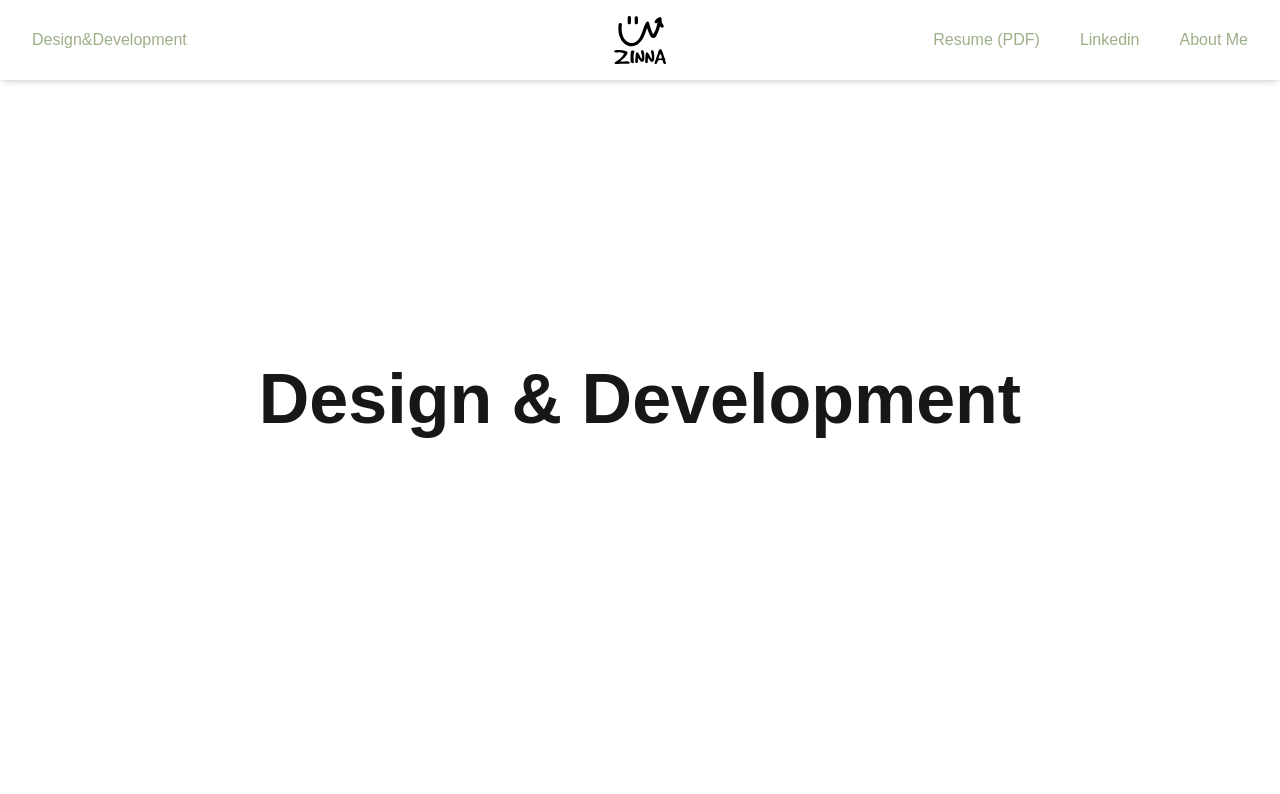
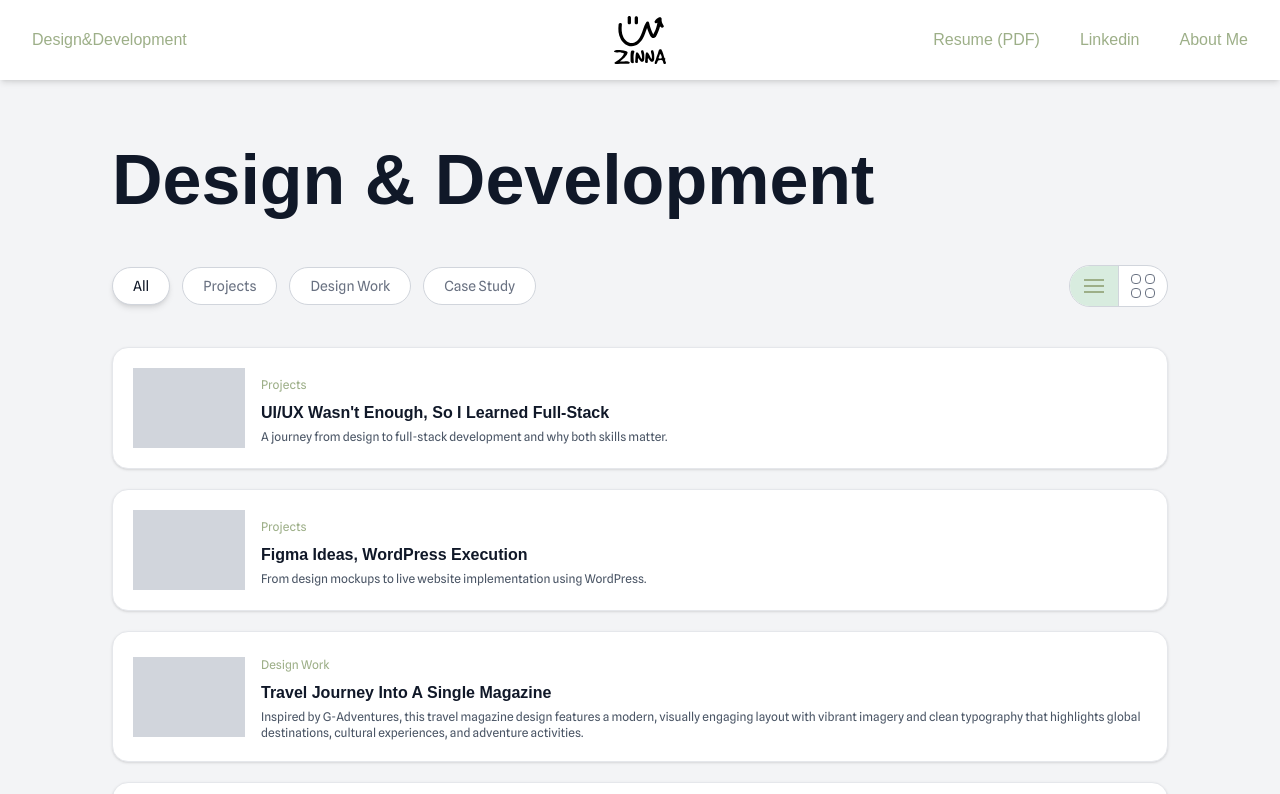
Before and after one commit to Zkim1234/zinna_kim_portfolio, a Next.js app: page /designAndDevelopment in a window 1280 px wide. Shown: the top 794 px of the page. Built offline with nearby package versions, Linux system fonts and the light colour scheme; a web font is replaced by a local one.

Commit message:
add: layout and list of projects

```diff
--- a/app/designAndDevelopment/main.tsx
+++ b/app/designAndDevelopment/main.tsx
@@ -1,12 +1,181 @@
+"use client";
+
+import { useMemo, useState } from "react";
 import NavBar from "../../public/components/NavBar.jsx";
 import Footer from "../../public/components/Footer.jsx";
 
+const FILTERS = ["all", "projects", "design work", "case study"] as const;
+type Filter = (typeof FILTERS)[number];
+
+type Item = {
+  id: string;
+  title: string;
+  summary: string;
+  category: Exclude<Filter, "all">;
+};
+
+const ITEMS: Item[] = [
+  {
+    id: "proj-01",
+    title: "UI/UX Wasn't Enough, So I Learned Full-Stack",
+    summary:
+      "A journey from design to full-stack development and why both skills matter.",
+    category: "projects",
+  },
+  {
+    id: "proj-02",
+    title: "Figma Ideas, WordPress Execution",
+    summary:
+      "From design mockups to live website implementation using WordPress.",
+    category: "projects",
+  },
+  {
+    id: "proj-03",
+    title: "Travel Journey Into A Single Magazine",
+    summary:
+      "Inspired by G-Adventures, this travel magazine design features a modern, visually engaging layout with vibrant imagery and clean typography that highlights global destinations, cultural experiences, and adventure activities.",
+    category: "design work",
+  },
+  {
+    id: "proj-04",
+    title: "How Do To Make Pearl Milk Tea??",
+    summary:
+      "This promotional video for Gong Cha showcases its best-selling drinks and the fresh pearl milk tea–making process while maintaining the brand’s clean, vibrant, and youthful image to highlight the quality and care behind each beverage.",
+    category: "design work",
+  },
+  {
+    id: "proj-05",
+    title: "Vape? No, Sephora Ad",
+    summary: "This graphic-based promotional video concept for Sephora explores a design-driven approach that highlights the brand’s strong identity, showcases its diverse range of beauty products, and emphasizes its seamless in-store and online shopping experience.",
+    category: "design work",
+  },
+  {
+    id: "proj-06",
+    title: "Iron Workers Recovery App Case Study",
+    summary: "A case study exploring the design and development of a recovery support application.",
+    category: "case study",
+  },
+];
+
 export default function DesignAndDevelopment() {
+  const [activeFilter, setActiveFilter] = useState<Filter>("all");
+  const [viewMode, setViewMode] = useState<"list" | "grid">("list");
+
+  const filteredItems = useMemo(() => {
+    if (activeFilter === "all") {
+      return ITEMS;
+    }
+    return ITEMS.filter((item) => item.category === activeFilter);
+  }, [activeFilter]);
+
   return (
-    <div>
+    <div className="min-h-screen bg-gray-100">
       <NavBar />
-      <div className="min-h-screen flex items-center justify-center">
-        <h1 className="text-4xl font-bold">Design & Development</h1>
+      <div className="mx-auto max-w-6xl px-6 sm:px-10 lg:px-12 pt-28 sm:pt-32 pb-16">
+        <header className="mb-8">
+          <h1 className="text-[1.875rem] font-semibold text-gray-900">
+            Design & Development
+          </h1>
+        </header>
+
+        <div className="flex flex-col gap-6 sm:flex-row sm:items-center sm:justify-between">
+          <div className="flex flex-wrap items-center gap-3">
+            {FILTERS.map((filter) => {
+              const isActive = filter === activeFilter;
+              return (
+                <button
+                  key={filter}
+                  type="button"
+                  onClick={() => setActiveFilter(filter)}
+                  className={`px-5 py-2 text-xs sm:text-sm capitalize border border-gray-300 bg-white transition-all ${
+                    isActive
+                      ? "shadow-md text-gray-900"
+                      : "text-gray-500 hover:text-gray-800"
+                  } rounded-full`}
+                >
+                  {filter}
+                </button>
+              );
+            })}
+          </div>
+
+          <div className="flex items-center">
+            <div className="flex items-center overflow-hidden rounded-full border border-gray-300 bg-white">
+              <button
+                type="button"
+                onClick={() => setViewMode("list")}
+                aria-label="List view"
+                className={`flex h-10 w-12 items-center justify-center transition-colors ${
+                  viewMode === "list"
+                    ? "bg-[#d8ecdf] text-[var(--olive-green)]"
+                    : "text-gray-500 hover:text-gray-800"
+                }`}
+              >
+                <span className="flex flex-col gap-1">
+                  <span className="h-0.5 w-5 bg-current" />
+                  <span className="h-0.5 w-5 bg-current" />
+                  <span className="h-0.5 w-5 bg-current" />
+                </span>
+              </button>
+              <div className="h-10 w-px bg-gray-300" />
+              <button
+                type="button"
+                onClick={() => setViewMode("grid")}
+                aria-label="Grid view"
+                className={`flex h-10 w-12 items-center justify-center transition-colors ${
+                  viewMode === "grid"
+                    ? "bg-[#d8ecdf] text-[var(--olive-green)]"
+                    : "text-gray-500 hover:text-gray-800"
+                }`}
+              >
+                <span className="grid grid-cols-2 gap-1">
+                  <span className="h-2.5 w-2.5 rounded-sm border border-current" />
+                  <span className="h-2.5 w-2.5 rounded-sm border border-current" />
+                  <span className="h-2.5 w-2.5 rounded-sm border border-current" />
+                  <span className="h-2.5 w-2.5 rounded-sm border border-current" />
+                </span>
+              </button>
+            </div>
+          </div>
+        </div>
+
+        <section className="mt-10">
+          {viewMode === "list" ? (
+            <div className="space-y-5">
+              {filteredItems.map((item) => (
+                <article
+                  key={item.id}
+                  className="flex flex-col gap-4 rounded-2xl border border-gray-200 bg-white p-5 shadow-sm sm:flex-row sm:items-center"
+                >
+                  <div className="h-24 w-full rounded-1xl bg-gray-300 sm:h-20 sm:w-28" />
+                  <div className="flex-1">
+                    <span className="inline-block text-xs capitalize mb-2" style={{ color: "var(--olive-green)" }}>{item.category}</span>
+                    <h4 className="text-base font-semibold text-gray-900">
+                      {item.title}
+                    </h4>
+                    <p className="text-xs text-gray-600 mt-1">{item.summary}</p>
+                  </div>
+                </article>
+              ))}
+            </div>
+          ) : (
+            <div className="grid gap-6 sm:grid-cols-2 lg:grid-cols-3">
+              {filteredItems.map((item) => (
+                <article
+                  key={item.id}
+                  className="rounded-2xl border border-gray-200 bg-white p-5 shadow-sm"
+                >
+                  <div className="aspect-[4/3] w-full rounded-1xl bg-gray-300" />
+                  <span className="inline-block text-xs capitalize mt-3 mb-1" style={{ color: "var(--olive-green)" }}>{item.category}</span>
+                  <h4 className="font-semibold text-gray-900">
+                    {item.title}
+                  </h4>
+                  <p className="text-xs text-gray-600 mt-2">{item.summary}</p>
+                </article>
+              ))}
+            </div>
+          )}
+        </section>
       </div>
       <Footer />
     </div>
```
